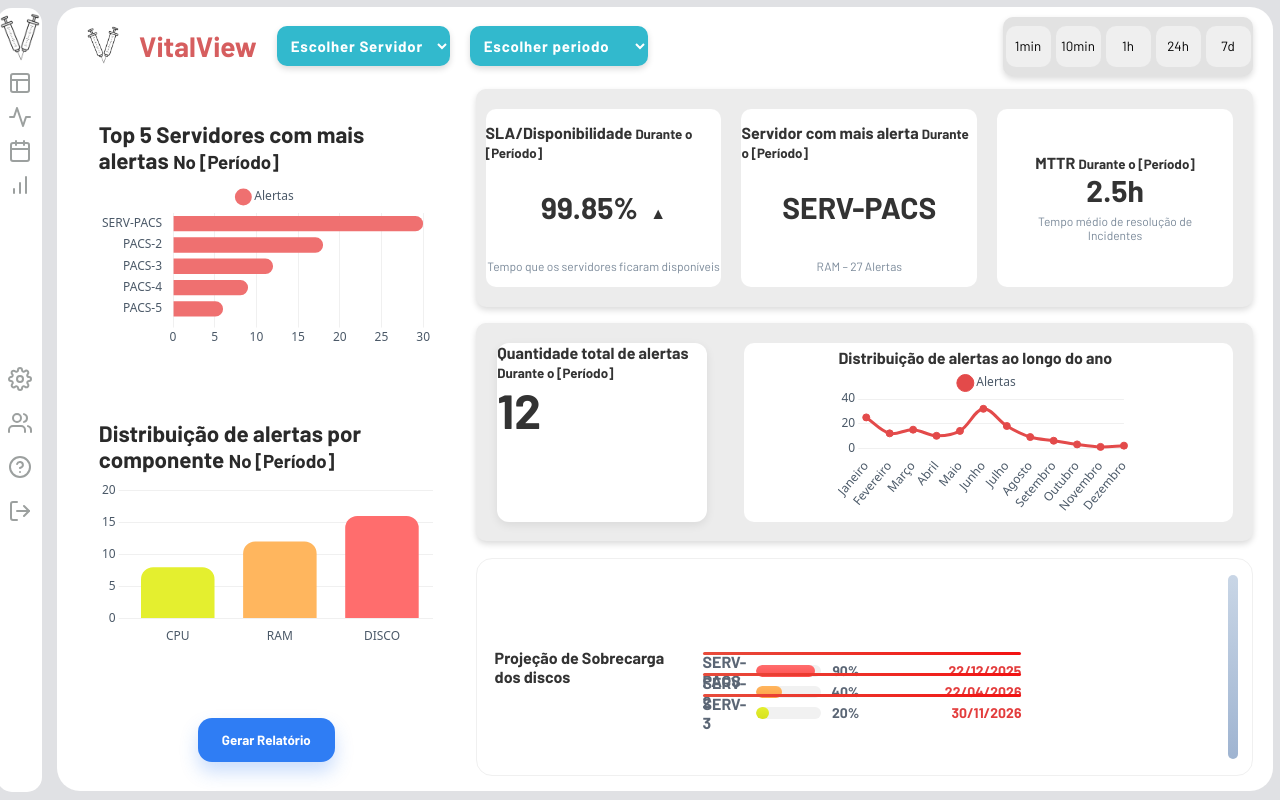
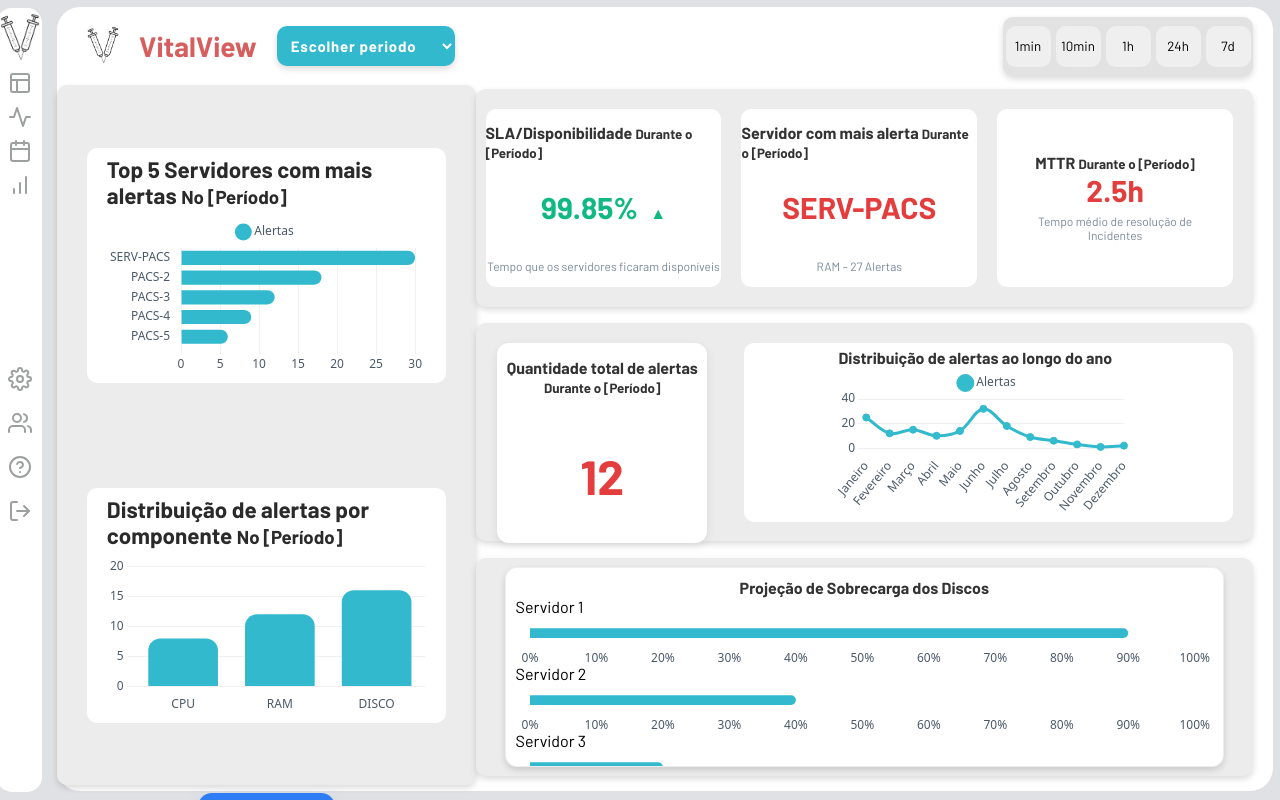
Before and after one commit to Rafael-Mechi/VitalView, a website: page public/dashboardAnalista.html in a window 1280 px wide. Drawn offline with nearby package versions, Linux system fonts and the light colour scheme.

Commit message:
dash analista pronta

```diff
--- a/public/css/dashAnalista.css
+++ b/public/css/dashAnalista.css
@@ -34,6 +34,24 @@ body {
   display: flex;
   justify-content: center;
 }
+
+:root{
+  --cinza-50:#f6f7f6;
+  --cinza-100:#eceff1;
+  --cinza-300:#d9dde2;
+  --cinza-700:#4b5968;
+  --cinza-800:#2e3b4a;
+  --branco:#fff;
+  --sombra: 0 8px 22px rgba(0,0,0,.08);
+  --radius: 16px;
+  --vermelho:#e33d3d;
+  --verde:#10b981;
+  --amarelo:#fff6b9;
+  --azul-suave:#e2f3ff;
+  --borda: 2px solid #e6e6e6;
+}
+*{box-sizing:border-box}
+html,body{height:100%}
 
 /* -------------------------------------------------- */
 /*                       HEADER                       */
@@ -246,6 +264,12 @@ header {
   border-radius: 10px;
   background-color: #ECECEC;
   box-shadow: var(--shadow);
+  padding: 10px;
+  min-height: 700px;
+  align-items: center;
+  justify-content: space-around;
+  flex-direction: column;
+  display: flex;
 }
 
 .sessao-lateral-direita-itens section {
@@ -333,6 +357,30 @@ img {
   height: 90%;
 }
 
+#graficoPizza {
+  min-height: 200px;
+}
+
+#graficoPizza > [aria-labelledby="qtd"] {
+  display: flex;
+  flex-direction: column;
+  height: 100%;
+  margin-top: 5%;
+}
+
+
+#graficoPizza h4 {
+  margin: 0 0 8px;
+  text-align: center;
+}
+
+
+#graficoPizza .valor {
+  margin: auto 0;
+  align-self: center;
+  text-align: center;
+}
+
 .card_grafico_disco {
   flex: 1;
   background: #fff;
@@ -341,6 +389,7 @@ img {
   transition: 0.5s;
   height: 95%;
   width: 100%;
+  padding: 5px;
 }
 
 .card:hover {
@@ -857,3 +906,23 @@ h3 {
   font-weight:800; padding:14px 24px; border-radius:14px; box-shadow:0 10px 18px rgba(47,125,244,.25)
 }
 .botao-relatorio:hover{ filter:brightness(1.05) }
+
+.mini {
+    background: #fff;
+    box-shadow: var(--shadow);
+    border: 1px solid #eee;
+    border-radius: 12px;
+    padding: 10px;
+    max-height: 200px;
+    overflow-y: auto;
+    min-height: 200px;
+    width: 95%;
+    flex: 0 0 auto;
+}
+
+.mini h4 {
+  text-align: center;
+}
+
+.wrap-mini { width: 100%; height: 48px; }
+.wrap-mini canvas { width: 100% !important; height: 100% !important; }
--- a/public/dashboardAnalista.html
+++ b/public/dashboardAnalista.html
@@ -86,17 +86,6 @@
 
             <section class="secao_logo">
                 <select class="periodo_select" name="periodo" id="periodo_select">
-                    <option value="1">Escolher Servidor</option>
-                    <option value="2">Servidor 1</option>
-                    <option value="3">Servidor 2</option>
-                    <option value="4">Servidor 3</option>
-                    <option value="5">Servidor 4</option>
-                    <option value="6">Servidor 5</option>
-                </select>
-            </section>
-
-            <section class="secao_logo">
-                <select class="periodo_select" name="periodo" id="periodo_select">
                     <option value="1">Escolher periodo</option>
                     <option value="2">Todos os registros</option>
                     <option value="3">Último ano</option>
@@ -117,6 +106,7 @@
 
         <section class="container-de-sessoes">
             <section class="sessao-lateral-esquerda">
+                <section class="sessao-lateral-esquerda-itens">
                     <div class="server-info" role="group" aria-labelledby="t1">
                         <h3 id="t1" class="titulo-cartao">Top 5 Servidores com mais alertas <small>No [Período]</small>
                         </h3>
@@ -124,6 +114,7 @@
                             <canvas id="topServidoresChart" aria-label="Top servidores" role="img"></canvas>
                         </div>
                     </div>
+
                     <div class="server-info" role="group" aria-labelledby="t2">
                         <h3 id="t1" class="titulo-cartao">Distribuição de alertas por componente
                             <small>No [Período]</small>
@@ -132,7 +123,7 @@
                             <canvas id="componentesChart" aria-label="Alertas por componente" role="img"></canvas>
                         </div>
                     </div>
-
+                </section>
                 <button class="botao-relatorio">Gerar Relatório</button>
 
             </section>
@@ -161,7 +152,7 @@
                     <section class="row" id="grafico_disco">
                         <div class="card card_grafico_disco" id="graficoPizza">
                             <div aria-labelledby="qtd">
-                                <h4 id="qtd">Quantidade total de alertas <small>Durante o [Período]</small></h4>
+                                <h4 id="qtd">Quantidade total de alertas <br><small>Durante o [Período]</small></h4>
                                 <div class="valor enorme vermelho">12</div>
                             </div>
                         </div>
@@ -169,36 +160,33 @@
                     <section id="projecao">
                         <div aria-labelledby="lin">
                             <h4 id="lin">Distribuição de alertas ao longo do ano</h4>
-                            <div class="wrap-canvas">
+                            <div class="wrap-canvas" style="height: 150px; width: 300px;">
                                 <canvas id="linhaAnoChart" aria-label="Distribuição no ano" role="img"></canvas>
                             </div>
                         </div>
                     </section>
                 </section>
-                <section class="sessao-lateral-direita-itens cartao bloco-projecao">
-                    <h4 id="proj">Projeção de Sobrecarga dos discos</h4>
-                    <div class="tabela-proj">
-                        <div class="linha">
-                            <span class="srv">SERV-PACS</span>
-                            <div class="medidor"><span class="medidor__preench cor-disco" style="width:90%"></span>
+                <section class="sessao-lateral-direita-itens">
+                    <div class="mini">
+                        <h4>Projeção de Sobrecarga dos Discos</h4>
+
+                        <div class="servers">
+                            <a href="dashboardSuporteMicro.html" class="name">Servidor 1</a>
+                            <div class="server">
+                                <div class="wrap-mini"><canvas id="mini1"></canvas></div>
                             </div>
-                            <span class="uso">90%</span>
-                            <span class="data">22/12/2025</span>
+
+                            <a href="dashboardSuporteMicro.html" class="name">Servidor 2</a>
+                            <div class="server">
+                                <div class="wrap-mini"><canvas id="mini2"></canvas></div>
                             </div>
-                        <div class="linha">
-                            <span class="srv">SERV-2</span>
-                            <div class="medidor"><span class="medidor__preench cor-ram" style="width:40%"></span></div>
-                            <span class="uso">40%</span>
-                            <span class="data">22/04/2026</span>
-                        </div>
-                        <div class="linha">
-                            <span class="srv">SERV-3</span>
-                            <div class="medidor"><span class="medidor__preench cor-cpu" style="width:20%"></span></div>
-                            <span class="uso">20%</span>
-                            <span class="data">30/11/2026</span>
+
+                            <a href="dashboardSuporteMicro.html" class="name">Servidor 3</a>
+                            <div class="server">
+                                <div class="wrap-mini"><canvas id="mini3"></canvas></div>
                             </div>
                         </div>
-                    <div class="barra-vertical"></div>
+                    </div>
                 </section>
             </section>
         </section>
@@ -213,7 +201,7 @@
             type: 'bar',
             data: {
                 labels: ['SERV-PACS', 'PACS-2', 'PACS-3', 'PACS-4', 'PACS-5'],
-                datasets: [{ label: 'Alertas', data: [30, 18, 12, 9, 6], borderRadius: 10, backgroundColor: '#ef7070' }]
+                datasets: [{ label: 'Alertas', data: [30, 18, 12, 9, 6], borderRadius: 10, backgroundColor: '#32b9cd' }]
             },
             options: {
                 indexAxis: 'y',
@@ -230,7 +218,7 @@
             type: 'bar',
             data: {
                 labels: ['CPU', 'RAM', 'DISCO'],
-                datasets: [{ data: [8, 12, 16], backgroundColor: ['#e4ef2f', '#ffb65e', '#ff6d6d'], borderRadius: 12 }]
+                datasets: [{ data: [8, 12, 16], backgroundColor: ['#32b9cd', '#32b9cd', '#32b9cd'], borderRadius: 12 }]
             },
             options: {
                 plugins: { legend: { display: false } },
@@ -246,7 +234,7 @@
             type: 'line',
             data: {
                 labels: ['Janeiro', 'Fevereiro', 'Março', 'Abril', 'Maio', 'Junho', 'Julho', 'Agosto', 'Setembro', 'Outubro', 'Novembro', 'Dezembro'],
-                datasets: [{ label: 'Alertas', data: [25, 12, 15, 10, 14, 32, 18, 9, 6, 3, 1, 2], borderColor: '#e34a4a', pointBackgroundColor: '#e34a4a', pointRadius: 3.5, fill: false, tension: .35 }]
+                datasets: [{ label: 'Alertas', data: [25, 12, 15, 10, 14, 32, 18, 9, 6, 3, 1, 2], borderColor: '#32b9cd', pointBackgroundColor: '#32bccd', pointRadius: 3.5, fill: false, tension: .35 }]
             },
             options: {
                 plugins: { legend: { display: true, labels: { boxWidth: 10, usePointStyle: true, pointStyle: 'circle' } } },
@@ -256,6 +244,45 @@
                 }
             }
         });
+
+        const minis = [
+            { id: 'mini1', valor: 90, cor: '#32b9cd' },
+            { id: 'mini2', valor: 40, cor: '#32b9cd' },
+            { id: 'mini3', valor: 20, cor: '#32b9cd' }
+        ];
+
+        minis.forEach(({ id, valor, cor }) => {
+            const el = document.getElementById(id);
+            if (!el) return;
+            new Chart(el, {
+                type: 'bar',
+                data: {
+                    labels: [''],
+                    datasets: [{
+                        label: 'Uso (%)',
+                        data: [valor],
+                        backgroundColor: cor,
+                        borderRadius: 8,
+                        barPercentage: 0.7,
+                        categoryPercentage: 1.0
+                    }]
+                },
+                options: {
+                    indexAxis: 'y',
+                    responsive: true,
+                    maintainAspectRatio: false,
+                    plugins: { legend: { display: false }, tooltip: { callbacks: { label: c => `${c.raw}%` } } },
+                    scales: {
+                        x: {
+                            min: 0, max: 100,
+                            ticks: { callback: v => v + '%' },
+                            grid: { display: false }, border: { display: false }
+                        },
+                        y: { grid: { display: false }, border: { display: false } }
+                    }
+                }
+            });
+        });
     </script>
 
 </body>
```
Lines whose indentation alone changed are shown as unchanged.
